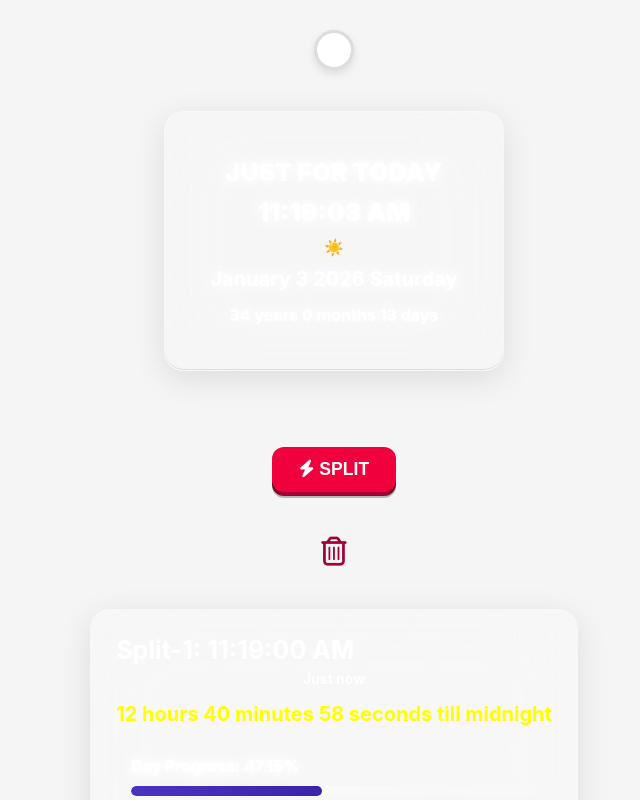
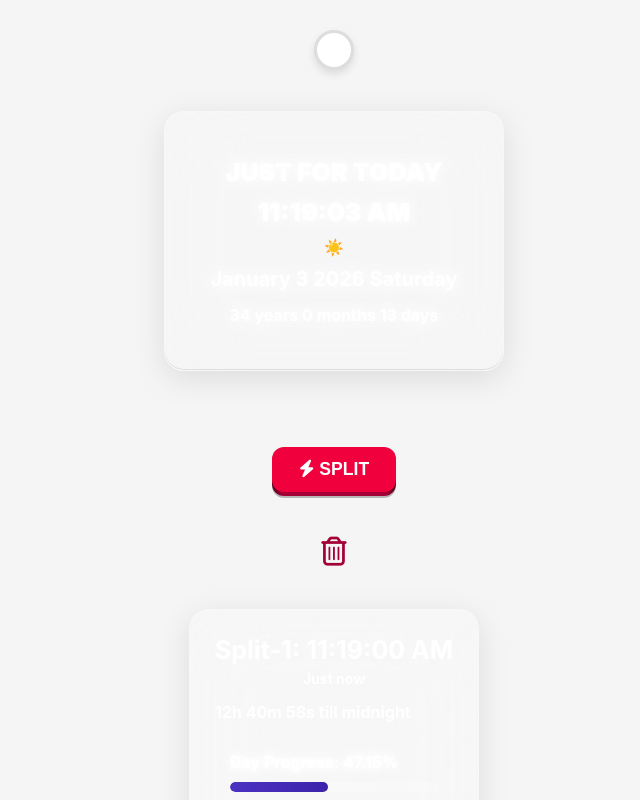
Before and after one commit to abk2191/time-splitter, a React (Vite) app: page / in a window 1280 px wide. Both pictures are taken after a click on the button "SPLIT". Shown: the top 800 px of the page, without its empty margins (306-946 px from the left). Built offline with nearby package versions, Linux system fonts and the light colour scheme.

Commit message:
Update App.jsx

```diff
--- a/src/App.jsx
+++ b/src/App.jsx
@@ -93,7 +93,7 @@ function App() {
     const diffMinutes = Math.floor((remainingSeconds % 3600) / 60);
     const diffSeconds = remainingSeconds % 60;
 
-    return `${diffHours} hours ${diffMinutes} minutes ${diffSeconds} seconds till midnight`;
+    return `${diffHours}h ${diffMinutes}m ${diffSeconds}s till midnight`;
   }
 
   // Function to update live counters
@@ -273,9 +273,10 @@ function App() {
 
               <p
                 style={{
-                  fontSize: "20px",
+                  fontSize: "16px",  // Reduced from 20px to 16px
                   marginTop: "15px",
-                  color: "yellow",
+                  color: "white",    // Changed from yellow to white
+                  whiteSpace: "nowrap", // Prevents line breaks
                   transition: "all 0.1s ease"
                 }}
               >
```
